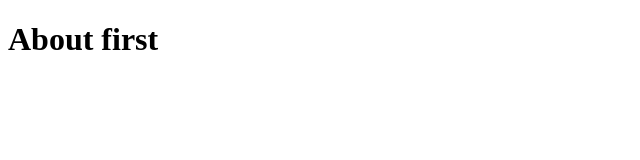
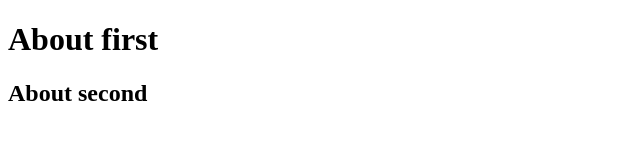
Before and after one commit to SumanMarahatha7/practise-repo, a plain HTML site: page aboutus.html in a window 1280 px wide. Shown: the whole page, without its empty margins (0-640 px from the left). Drawn offline with Linux system fonts and the light colour scheme.

Commit message:
added 2nd about

```diff
--- a/aboutus.html
+++ b/aboutus.html
@@ -5,5 +5,6 @@
 </head>
 <body>
 <h1>About first</h1>
+<h2>About second</h2>
 </body>
 </html>
```
